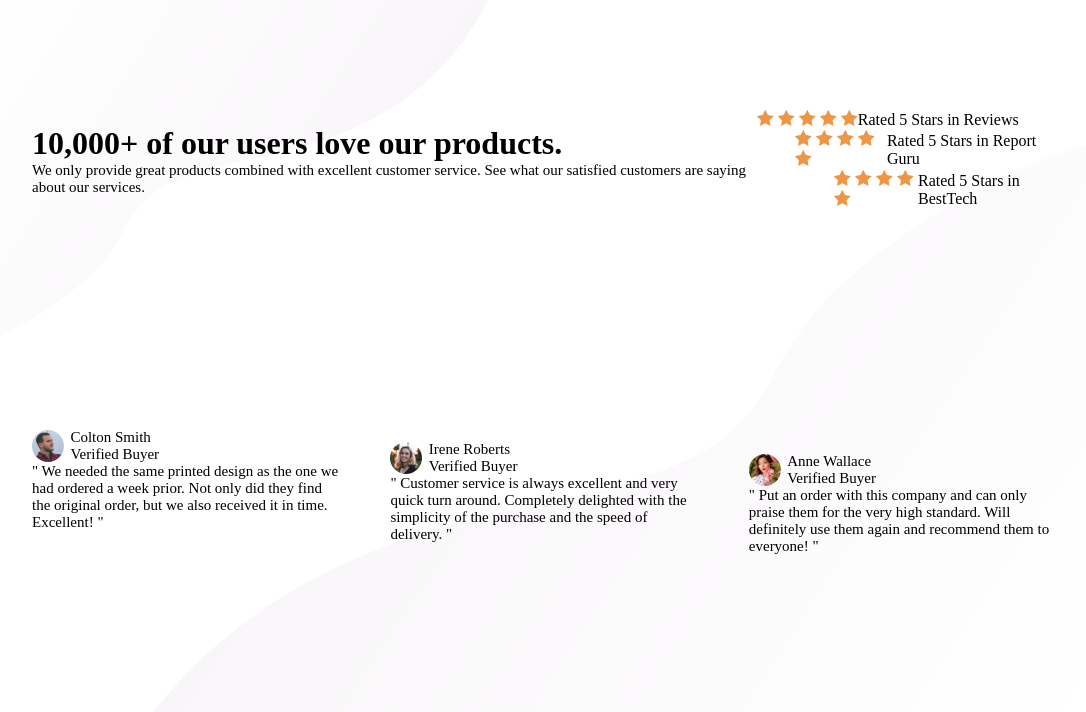
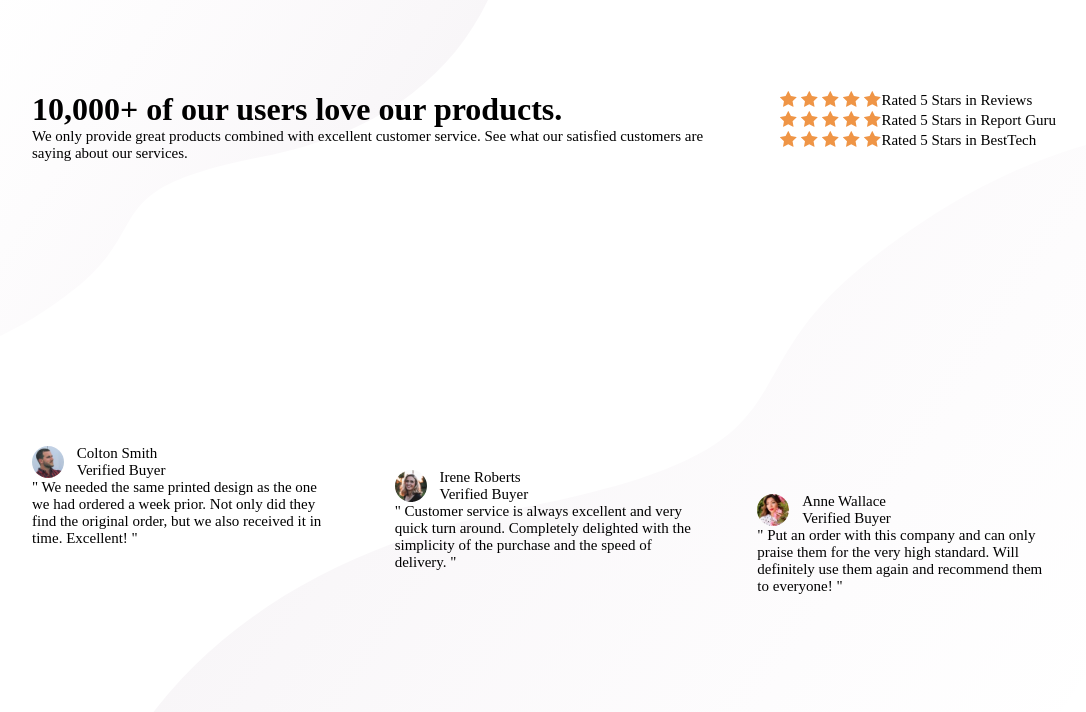
Before and after one commit to Mr-Egg4190/social-proof-section, a plain HTML site: page index.html in a window 1280 px wide. Shown: the whole page, without its empty margins (96-1182 px from the left). Drawn offline with Linux system fonts and the light colour scheme.

Commit message:
Fix mobile layout

```diff
--- a/index.html
+++ b/index.html
@@ -14,7 +14,7 @@
   <body>
     <div id="content">
 
-      <div class="container"> <!--Description + Ratings-->
+      <div class="container" id="topContainer"> <!--Description + Ratings-->
         <div id="description">
 
           <h1>10,000+ of our users love our products.</h1>
@@ -37,7 +37,7 @@
               <img src="images/icon-star.svg">
             </div>
 
-            Rated 5 Stars in Reviews
+            <p>Rated 5 Stars in Reviews</p>
           </div>
 
           <div class="rating">
@@ -49,7 +49,7 @@
               <img src="images/icon-star.svg">
             </div>
 
-            Rated 5 Stars in Report Guru
+            <p>Rated 5 Stars in Report Guru</p>
           </div>
 
           <div class="rating">
@@ -61,7 +61,7 @@
               <img src="images/icon-star.svg">
             </div>
 
-            Rated 5 Stars in BestTech
+            <p>Rated 5 Stars in BestTech</p>
           </div>
 
         </div>
--- a/style.css
+++ b/style.css
@@ -13,16 +13,18 @@ body {
     display: flex;
     flex-direction: column;
     align-items: center;
+    justify-content: space-evenly;
 }
 
 .container {
     width: 80%;
-    height: 40%;
+    height: auto;
 
     display: flex;
     flex-direction: column;
     align-items: center;
     justify-content: space-between;
+    gap:5vw;
 }
 
 #description {
@@ -42,10 +44,11 @@ p {
     display: flex;
     flex-direction: column;
     align-items: center;
+    white-space: nowrap;
 }
 
 .review {
-    width: 30%;
+    width: 100%;
 }
 
 .profilePic {
@@ -57,13 +60,21 @@ p {
     display: flex;
     align-items: center;
     white-space: nowrap;
-    gap: 0.5vw;
+    gap: 1vw;
 }
 
 @media (min-width: 1024px) {
     .container {
+        height: 33%;
+
         flex-direction: row;
+        align-items:stretch;
+        gap: none;
     }
+
+    /* #topContainer > * {
+        width: 40%;
+    } */
 
     #description {
         text-align: left;
@@ -71,6 +82,10 @@ p {
 
     .rating {
         flex-direction: row;
+    }
+
+    .review {
+        width: 30%;
     }
 
     #reviews > .review:nth-child(2) {
@@ -81,11 +96,11 @@ p {
         margin-top: 6vh;
     }
 
-    #ratingContainer > .rating:nth-child(2) {
-        margin-left: 3vw;
+    /* #ratingContainer > .rating:nth-child(1) {
+        margin-right: 6vw;
     }
 
-    #ratingContainer > .rating:nth-child(3) {
-        margin-left: 6vw;
-    }
+    #ratingContainer > .rating:nth-child(2) {
+        margin-right: 3vw;
+    } */
 }
```
